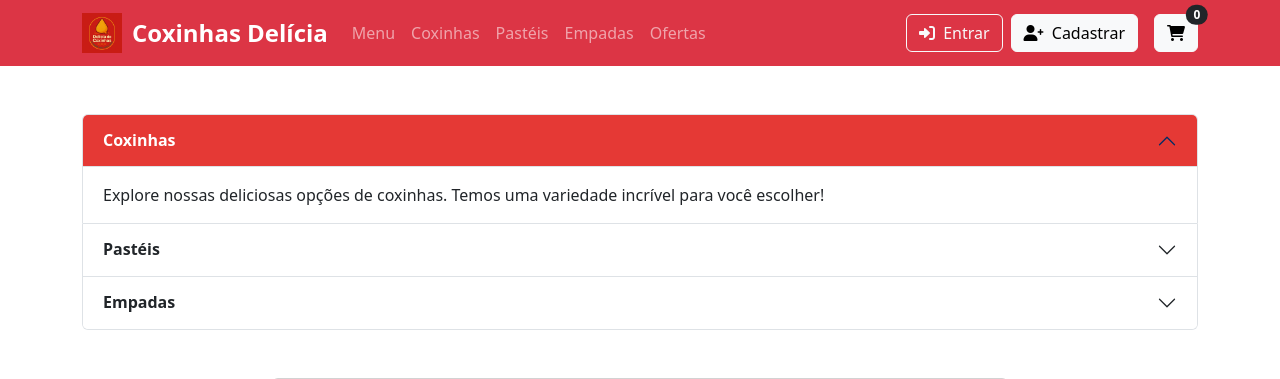
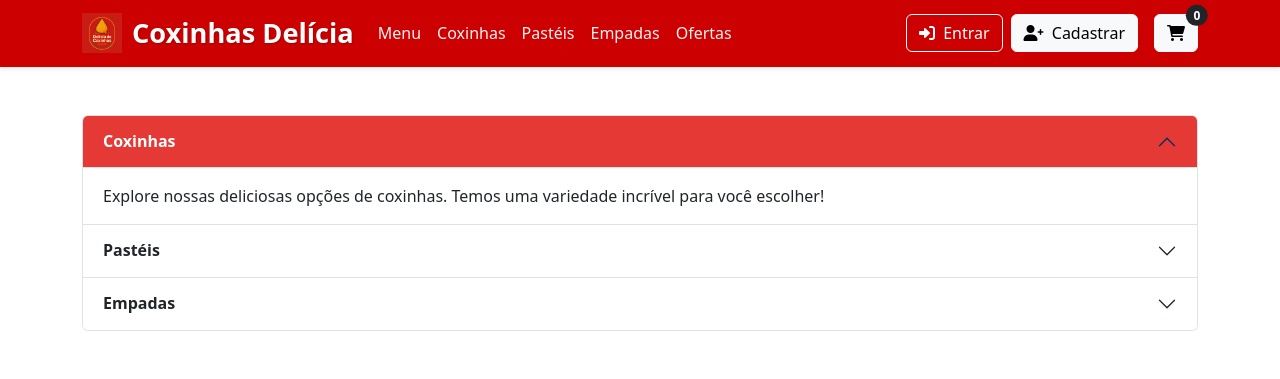
Before and after one commit to fabiodevfulls/SiteCoxinha, a Django app: page /cadastro/ in a window 1280 px wide. Shown: the top 379 px of the page. Run offline with Django 5.2, Linux system fonts and the light colour scheme; data that the repository does not hold is empty; some libraries are stand-ins or nearby versions.

Commit message:
alteracao das cores do menu

```diff
--- a/cardapio/templates/cardapio/base.html
+++ b/cardapio/templates/cardapio/base.html
@@ -16,11 +16,17 @@
             height: 200px;
             object-fit: cover;
         }
+        .navbar {
+            background-color: #cc0000;  /* Vermelho mais intenso */
+            box-shadow: 0 2px 4px rgba(0,0,0,0.1);  /* Sombra suave */
+        }
         .navbar-brand {
             font-weight: bold;
-            font-size: 1.5rem;
+            font-size: 1.7rem;  /* Tamanho aumentado */
             display: flex;
             align-items: center;
+            color: #ffffff !important;
+            text-shadow: 1px 1px 2px rgba(0,0,0,0.2);  /* Sombra no texto */
         }
         .logo {
             height: 40px;
@@ -35,8 +41,31 @@
             border-radius: 50%;
             margin-right: 8px;
         }
+        .nav-link {
+            color: #ffffff !important;  /* Branco puro */
+            font-weight: 500;  /* Peso da fonte aumentado */
+            transition: all 0.3s ease;  /* Transição suave */
+            opacity: 0.95;  /* Opacidade ajustada */
+        }
+        .nav-link:hover {
+            color: #ffd700 !important;  /* Dourado no hover */
+            opacity: 1;
+            transform: translateY(-2px);  /* Efeito de levantar */
+        }
+        .dropdown-menu {
+            border: none;
+            box-shadow: 0 4px 12px rgba(0,0,0,0.15);
+        }
         .dropdown-menu .dropdown-item:hover {
             background-color: #f8f9fa;
+        }
+        .btn-outline-light {
+            border-color: #ffffff;
+            color: #ffffff;
+        }
+        .btn-outline-light:hover {
+            background-color: rgba(255,255,255,0.1);
+            color: #ffd700;
         }
         .accordion-button:not(.collapsed) {
             background-color: #e53935;
@@ -48,7 +77,7 @@
     </style>
 </head>
 <body>
-    <nav class="navbar navbar-expand-lg navbar-dark bg-danger">
+    <nav class="navbar navbar-expand-lg navbar-dark">
         <div class="container">
             <a class="navbar-brand" href="{% url 'menu' %}">
                 <img src="{% static 'images/logo.png' %}" alt="Logo Coxinhas Delícia" class="logo">
--- a/cardapio/views.py
+++ b/cardapio/views.py
@@ -218,15 +218,16 @@ def finalizar_compra(request):
         messages.error(request, f"Erro ao processar pagamento: {str(e)}")
         return redirect('ver_carrinho')
 
-
 @csrf_exempt
 def webhook_mercadopago(request):
+    if request.method == 'GET':
+        return HttpResponse("🔧 Webhook pronto para receber notificações.", status=200)
+
     if request.method == 'POST':
         try:
             payload = json.loads(request.body)
             logger.info("🔔 Webhook recebido: %s", payload)
 
-            # Verifique o status do pagamento no payload
             pagamento_status = payload.get('status', None)
             pedido_id = payload.get('data', {}).get('id', None)
             if pedido_id:
@@ -239,7 +240,9 @@ def webhook_mercadopago(request):
         except Exception as e:
             logger.error("Erro no webhook: %s", str(e))
             return HttpResponse(status=400)
+
     return HttpResponse(status=405)
+
 
 def pagamento_aprovado(request, pedido_id):
     pedido = get_object_or_404(Pedido, id=pedido_id)
--- a/requirements.txt
+++ b/requirements.txt
@@ -5,6 +5,7 @@ colorama==0.4.6
 crispy-bootstrap5==2025.4
 diff-match-patch==20241021
 Django==5.2
+django-cors-headers==4.7.0
 django-crispy-forms==2.3
 django-image-optimizer==1.0.3
 django-import-export==4.3.7
```
Also changed, not shown: lanchonete/settings.py (+8 -3 lines), 1 other file.
